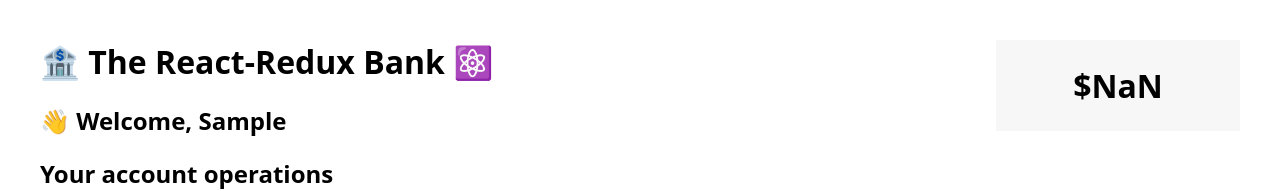
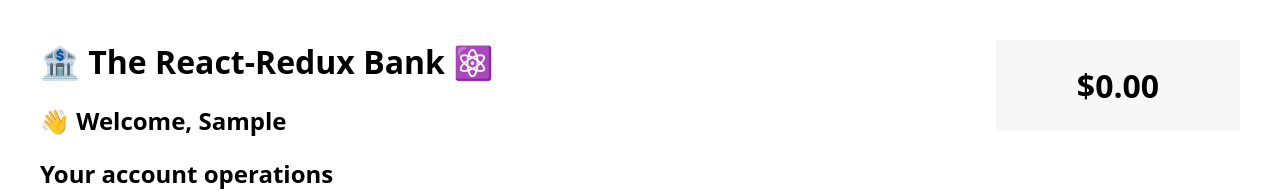
Before and after one commit to PaingSC/Redux-Intro, a React (Create React App) app: page / in a window 1280 px wide. Both pictures are taken after typing "Sample", "Sample" into the empty fields and a click on the button "CREATE NEW CUSTOMER". Shown: the top 191 px of the page. Built offline with nearby package versions, Linux system fonts and the light colour scheme.

Commit message:
Connect balance to store with the old way of redux

```diff
--- a/src/features/accounts/BalanceDisplay.js
+++ b/src/features/accounts/BalanceDisplay.js
@@ -1,4 +1,4 @@
-import { useSelector } from "react-redux";
+import { connect } from "react-redux";
 
 function formatCurrency(value) {
   return new Intl.NumberFormat("en", {
@@ -7,10 +7,14 @@ function formatCurrency(value) {
   }).format(value);
 }
 
-function BalanceDisplay() {
-  const balance = useSelector((state) => state.balance);
-
+function BalanceDisplay({ balance }) {
+  // const accountBalance = useSelector((store) => store.account.balance);
   return <div className="balance">{formatCurrency(balance)}</div>;
 }
 
-export default BalanceDisplay;
+function mapStateToProps(state) {
+  return {
+    balance: state.account.balance,
+  };
+}
+export default connect(mapStateToProps)(BalanceDisplay);
```
Also changed, not shown: src/features/accounts/AccountOperations.js (+6 -4 lines).
